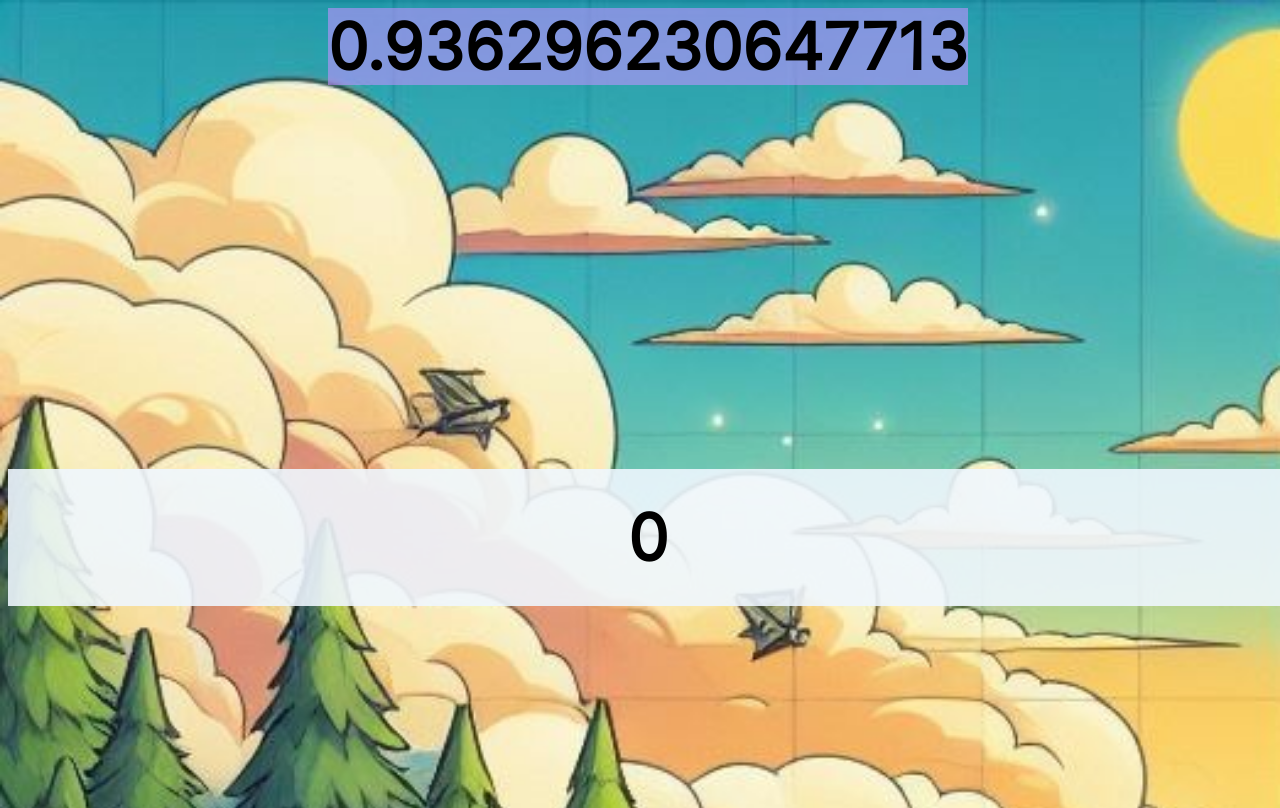
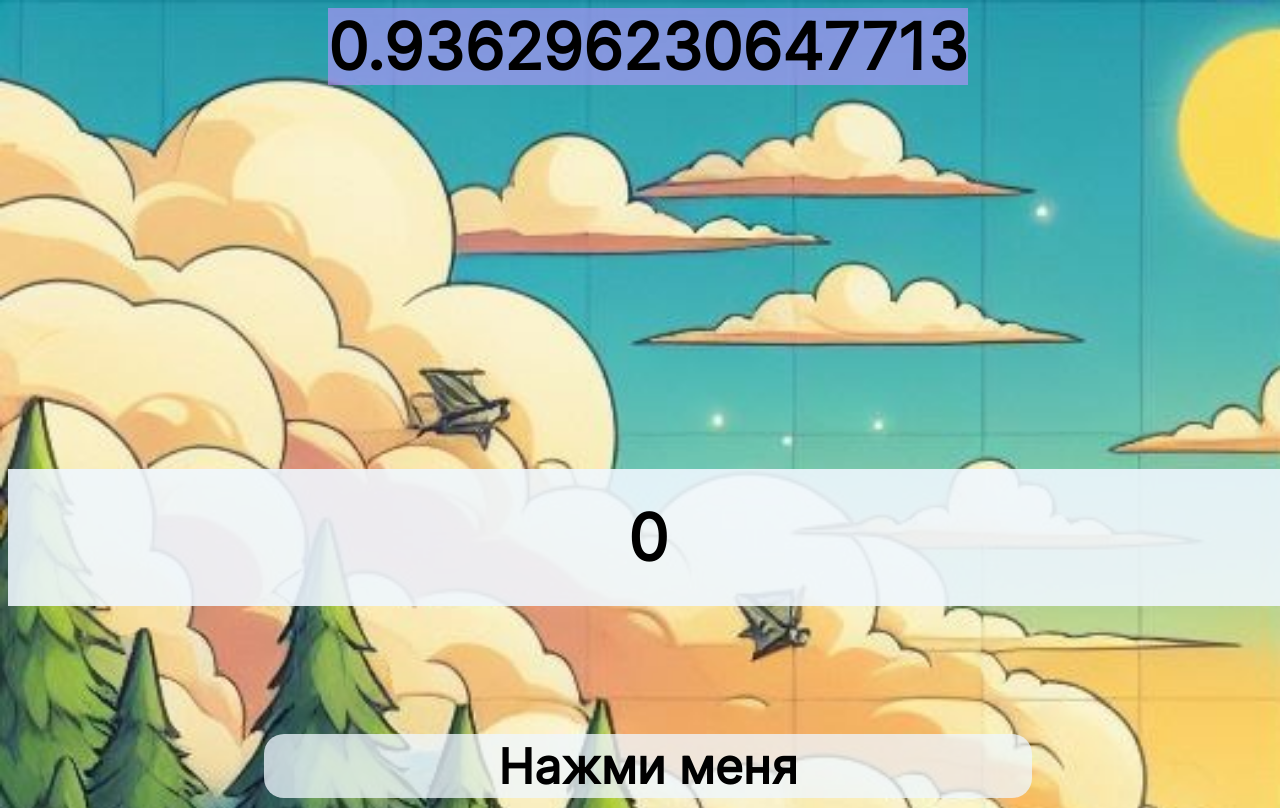
Before and after one commit to yidtdr/Back-end, a website: page client/debug.html in a window 1280 px wide. Drawn offline with nearby package versions, Linux system fonts and the light colour scheme; no server answers.

Commit message:
Update style.css

```diff
--- a/client/style.css
+++ b/client/style.css
@@ -51,11 +51,11 @@ body{
     width: 60%;
     margin: 0 auto;
     height: 8%;
-    font-size: 64px;
+    font-size: 150%;
     font-family: 'Inter';
     font-weight: 800;
-    margin-top: 30%;
-    margin-bottom: 20%;
+    margin-top: 10%;
+    margin-bottom: 10%;
 }
 
 #allScores{
```
